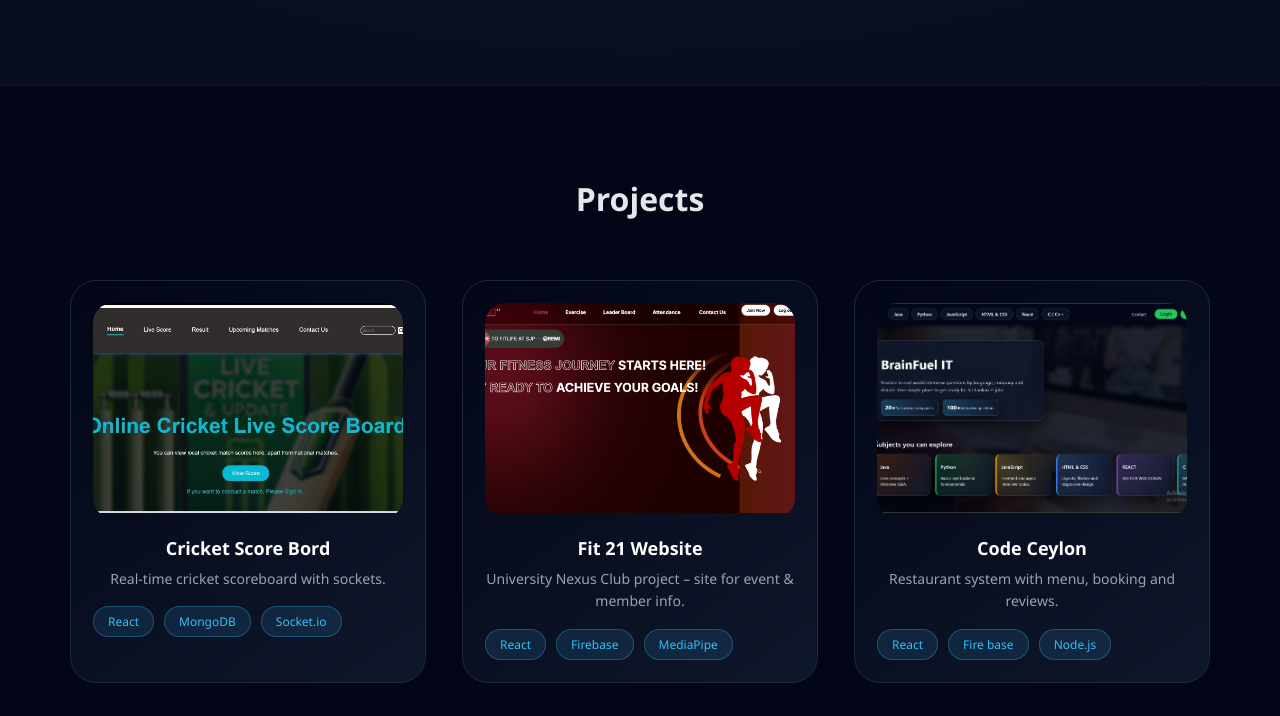
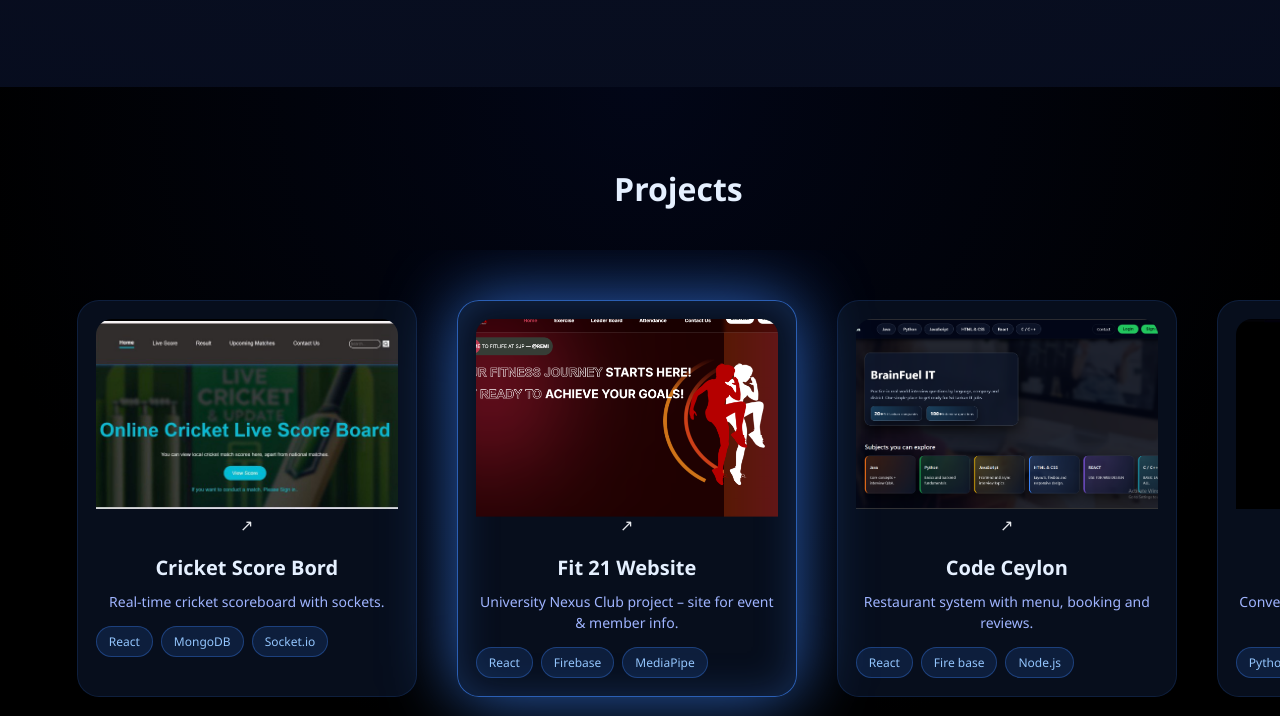
Before and after one commit to Dhanos1119/portfolio, a plain HTML site: page index.html in a window 1280 px wide. Shown: the part 1530-2246 px from the top of the page. Drawn offline with Linux system fonts and the light colour scheme.

Commit message:
complete projects

```diff
--- a/index.html
+++ b/index.html
@@ -154,7 +154,8 @@
 <section id="projects" class="section dark projects-section">
   <h3 class="projects-heading">Projects</h3>
 
-  <div class="projects-grid">
+  <div class="projects-slider">
+
 
     <!-- PROJECT 1 -->
     <div class="project-card">
--- a/script.js
+++ b/script.js
@@ -9,19 +9,16 @@ document.addEventListener("DOMContentLoaded", () => {
   window.addEventListener("scroll", () => {
     let current = "";
 
-    sections.forEach((section) => {
+    sections.forEach(section => {
       const sectionTop = section.offsetTop - 120;
       const sectionHeight = section.offsetHeight;
 
-      if (
-        scrollY >= sectionTop &&
-        scrollY < sectionTop + sectionHeight
-      ) {
+      if (scrollY >= sectionTop && scrollY < sectionTop + sectionHeight) {
         current = section.getAttribute("id");
       }
     });
 
-    navLinks.forEach((link) => {
+    navLinks.forEach(link => {
       link.classList.remove("active");
       if (link.getAttribute("href") === `#${current}`) {
         link.classList.add("active");
@@ -35,7 +32,7 @@ document.addEventListener("DOMContentLoaded", () => {
   const faders = document.querySelectorAll(".fade");
 
   function fadeOnScroll() {
-    faders.forEach((el) => {
+    faders.forEach(el => {
       const rect = el.getBoundingClientRect();
       if (rect.top < window.innerHeight - 120) {
         el.classList.add("show");
@@ -62,7 +59,7 @@ document.addEventListener("DOMContentLoaded", () => {
   }
 
   /* ================================
-     TYPING ROLE ANIMATION (FIXED 🔥)
+     TYPING ROLE ANIMATION
   ================================ */
   const roles = ["Full Stack Developer", "Full Stack Developer"];
   let roleIndex = 0;
@@ -70,7 +67,6 @@ document.addEventListener("DOMContentLoaded", () => {
   let isDeleting = false;
 
   const roleText = document.getElementById("roleText");
-
   const typingSpeed = 90;
   const deletingSpeed = 50;
   const holdAfterType = 1000;
@@ -103,8 +99,9 @@ document.addEventListener("DOMContentLoaded", () => {
 
   typeEffect();
 
-});
-/* PROJECT FADE-IN ANIMATION */
+  /* ================================
+     PROJECT FADE-IN (VERTICAL ENTRY)
+  ================================ */
   const projectCards = document.querySelectorAll(".project-card");
 
   projectCards.forEach(card => {
@@ -113,7 +110,7 @@ projectCards.forEach(card => {
     card.style.transition = "0.6s ease";
   });
 
-const showProjects = () => {
+  function showProjects() {
     projectCards.forEach(card => {
       const rect = card.getBoundingClientRect();
       if (rect.top < window.innerHeight - 100) {
@@ -121,7 +118,55 @@ const showProjects = () => {
         card.style.transform = "translateY(0)";
       }
     });
-};
+  }
 
   window.addEventListener("scroll", showProjects);
-window.addEventListener("load", showProjects);
+  showProjects();
+
+  /* ================================
+     PROJECTS HORIZONTAL SLIDER
+     (CENTER ACTIVE)
+  ================================ */
+  const slider = document.querySelector(".projects-slider");
+  let isHovering = false;
+
+  if (slider) {
+    const cards = slider.querySelectorAll(".project-card");
+
+    function updateActiveCard() {
+      if (isHovering) return;
+
+      const center = slider.scrollLeft + slider.offsetWidth / 2;
+
+      cards.forEach(card => {
+        const cardCenter = card.offsetLeft + card.offsetWidth / 2;
+        card.classList.remove("active");
+
+        if (Math.abs(center - cardCenter) < card.offsetWidth / 2) {
+          card.classList.add("active");
+        }
+      });
+    }
+
+    slider.addEventListener("scroll", updateActiveCard);
+    window.addEventListener("resize", updateActiveCard);
+
+    setTimeout(updateActiveCard, 200);
+
+    /* ================================
+       HOVER PRIORITY (FRONT PROJECT)
+    ================================ */
+    cards.forEach(card => {
+      card.addEventListener("mouseenter", () => {
+        isHovering = true;
+        cards.forEach(c => c.classList.remove("active"));
+      });
+
+      card.addEventListener("mouseleave", () => {
+        isHovering = false;
+        updateActiveCard(); // restore center project
+      });
+    });
+  }
+
+});
--- a/style.css
+++ b/style.css
@@ -293,120 +293,132 @@ footer {
   }
 }
 /* =================================================
-   PROJECTS SECTION – CLEAN FINAL VERSION
+   PROJECTS SECTION – FINAL CLEAN VERSION
 ================================================= */
 
-#projects {
-  background: #020617;
+/* ===== SECTION ===== */
+.projects-section {
+  padding: 80px 0;
+  background: radial-gradient(circle at top, #020617, #000 70%);
+  overflow: hidden;
 }
 
-/* GRID */
-.projects-grid {
-  display: grid;
-  grid-template-columns: repeat(3, 1fr);
-  gap: 36px;
-  margin-top: 60px;
+.projects-heading {
+  font-size: 42px;
+  font-weight: 700;
+  color: #e5f0ff;
+  margin: 0 0 50px 6%;
 }
 
-/* CARD */
-.project-card {
-  background: linear-gradient(145deg, #020617, #0f172a);
-  border-radius: 26px;
-  padding: 22px;
-  border: 1px solid #1e293b;
-  transition: 0.4s ease;
+/* ===== HORIZONTAL SLIDER ===== */
+.projects-slider {
+  position: relative;          /* ⭐ important */
+  display: flex;
+  gap: 40px;
+  padding: 50px 6%;
+  overflow-x: auto;
+  overflow-y: visible;         /* ⭐ front-ku varanum */
+  scroll-snap-type: x mandatory;
+  scrollbar-width: none;
 }
 
-/* CARD HOVER */
-.project-card:hover {
-  transform: translateY(-10px);
-  border-color: #38bdf8;
-  box-shadow: 0 0 40px rgba(56, 189, 248, 0.35);
+.projects-slider::-webkit-scrollbar {
+  display: none;
 }
 
-/* IMAGE WRAPPER */
-.project-img {
-  position: relative;
-  overflow: hidden;
-  border-radius: 20px;
+/* ===== PROJECT CARD BASE ===== */
+.project-card {
+  position: relative;          /* ⭐ z-index work aaganum */
+  flex: 0 0 340px;
+  scroll-snap-align: center;
+
+  background: rgba(8, 15, 30, 0.95);
+  border-radius: 22px;
+  padding: 18px;
+
+  transform: scale(0.85);
+  opacity: 0.55;
+
+  transition:
+    transform 0.45s ease,
+    box-shadow 0.45s ease,
+    opacity 0.3s ease;
+
+  border: 1px solid rgba(59,130,246,0.15);
+  z-index: 1;
 }
 
-/* IMAGE – SAME SIZE FOR ALL */
+/* ===== CENTER ACTIVE (DEFAULT BIG) ===== */
+.project-card.active {
+  transform: scale(1.12) translateY(-14px);
+  opacity: 1;
+
+  box-shadow:
+    0 0 70px rgba(59,130,246,0.75),
+    inset 0 0 40px rgba(59,130,246,0.25);
+
+  border: 1px solid rgba(59,130,246,0.7);
+  z-index: 8;
+}
+
+/* ===== HOVER (BIGGEST + FRONT) ===== */
+.project-card:hover {
+  transform: scale(1.18) translateY(-18px);
+  opacity: 1;
+
+  box-shadow:
+    0 0 90px rgba(96,165,250,0.95),
+    inset 0 0 45px rgba(96,165,250,0.35);
+
+  border: 1px solid rgba(96,165,250,0.9);
+  z-index: 20;                 /* ⭐ FRONT */
+}
+
+/* ===== IMAGE ===== */
+.project-img {
+  border-radius: 16px;
+  overflow: hidden;
+}
+
 .project-img img {
   width: 100%;
-  height: 210px;
+  height: 190px;
   object-fit: cover;
   transition: transform 0.45s ease;
 }
 
-/* IMAGE MOVE */
+.project-card.active img,
 .project-card:hover img {
-  transform: scale(1.08) translateY(-6px);
+  transform: scale(1.08);
 }
 
-/* OVERLAY */
-.project-overlay {
-  position: absolute;
-  inset: 0;
-  background: rgba(2, 6, 23, 0.65);
-  display: flex;
-  align-items: center;
-  justify-content: center;
-  opacity: 0;
-  transition: 0.3s ease;
+/* ===== TEXT ===== */
+.project-title {
+  margin-top: 18px;
+  font-size: 20px;
+  font-weight: 600;
+  color: #e5f0ff;
 }
 
-.project-card:hover .project-overlay {
-  opacity: 1;
+.project-desc {
+  font-size: 14px;
+  color: #9fb4ff;
+  margin: 10px 0 14px;
+  line-height: 1.5;
 }
 
-/* ARROW ICON */
-.project-arrow {
-  font-size: 42px;
-  color: #38bdf8;
-  transform: translate(-12px, 12px);
-  transition: 0.35s ease;
-}
-
-.project-card:hover .project-arrow {
-  transform: translate(0, 0);
-}
-
-/* TITLE */
-.project-title {
-  margin-top: 18px;
-  font-size: 18px;
-  color: #ffffff;
-}
-
-/* DESCRIPTION */
-.project-desc {
-  margin-top: 8px;
-  font-size: 14px;
-  line-height: 1.6;
-  color: #9ca3af;
-}
-
-/* TECH STACK TAGS */
+/* ===== TAGS ===== */
 .project-tags {
-  margin-top: 16px;
   display: flex;
   flex-wrap: wrap;
-  gap: 10px;
+  gap: 8px;
 }
 
 .project-tags span {
-  padding: 6px 14px;
   font-size: 12px;
+  padding: 6px 12px;
   border-radius: 999px;
-  background: rgba(56, 189, 248, 0.12);
-  color: #38bdf8;
-  border: 1px solid rgba(56, 189, 248, 0.3);
+  background: rgba(59,130,246,0.15);
+  color: #93c5fd;
+  border: 1px solid rgba(59,130,246,0.35);
 }
-
-/* MOBILE */
-@media (max-width: 900px) {
-  .projects-grid {
-    grid-template-columns: 1fr;
-  }
-}
```
Lines whose indentation alone changed are shown as unchanged.
